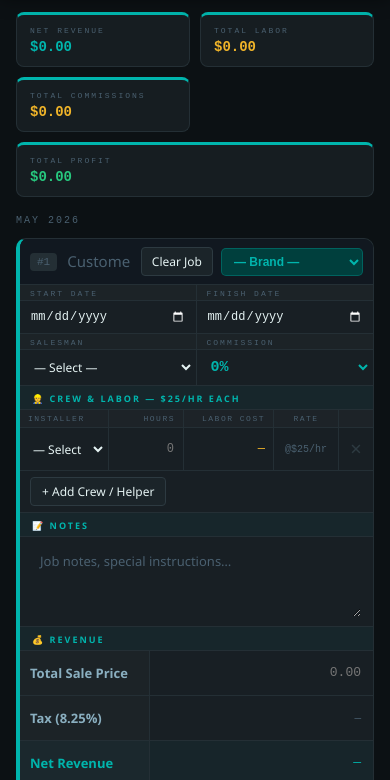
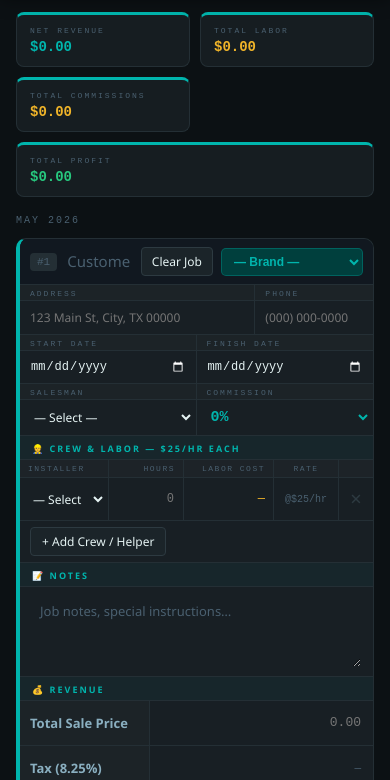
Before and after one commit to Just1Norm/nexwave-job-costing, a plain HTML site: page index.html in a window 390 px wide. Shown: the part 64-844 px from the top of the page. Drawn offline with Linux system fonts and the light colour scheme.

Commit message:
Add address and phone fields to job form

```diff
--- a/index.html
+++ b/index.html
@@ -66,6 +66,11 @@ button{cursor:pointer;font-family:inherit;border:none;outline:none;transition:al
 .jmeta-cell select{cursor:pointer}
 .jmeta-cell select option{background:#1b2429;color:var(--white)}
 .comm-sel{color:var(--teal) !important;font-family:monospace !important;font-size:15px !important;font-weight:700 !important}
+.jcontact{display:grid;grid-template-columns:2fr 1fr;border-bottom:1px solid var(--border)}
+.jcontact-cell{border-right:1px solid var(--border)}
+.jcontact-cell:last-child{border-right:none}
+.jcontact-cell input{width:100%;background:transparent;border:2px solid transparent;color:var(--white);font-family:inherit;font-size:12px;padding:6px 8px;outline:none;display:block}
+.jcontact-cell input:focus{background:var(--teal-glow);border-color:var(--teal)}
 input[type="date"]{color-scheme:dark;font-family:monospace}
 .jbody{display:grid;grid-template-columns:1fr}
 .jcol{border-right:none}
@@ -278,7 +283,7 @@ let saveTimer=null, clearArmed=false, _n=0;
 
 function uid(){return Date.now().toString(36)+(++_n);}
 function makeCrew(){return{id:uid(),name:'',hours:''};}
-function makeJob(){return{id:uid(),customer:'',brand:'',salesman:'',commPct:'0',startDate:'',finishDate:'',salePrice:'',materialCost:'',miscCost:'',notes:'',crew:[makeCrew()]};}
+function makeJob(){return{id:uid(),customer:'',brand:'',salesman:'',commPct:'0',address:'',phone:'',startDate:'',finishDate:'',salePrice:'',materialCost:'',miscCost:'',notes:'',crew:[makeCrew()]};}
 function pf(v){return parseFloat(v)||0;}
 function fmt(n){if(isNaN(n)||n===null)return'—';const abs=Math.abs(n).toFixed(2).replace(/\B(?=(\d{3})+(?!\d))/g,',');return(n<0?'($':'$')+abs+(n<0?')':'');}
 function esc(v){if(v==null)return'';return String(v).replace(/&/g,'&amp;').replace(/"/g,'&quot;').replace(/</g,'&lt;').replace(/>/g,'&gt;');}
@@ -329,6 +334,16 @@ function buildCard(job,idx){
       <select class="brand-sel" onchange="setJob('${job.id}','brand',this.value)">
         <option value="">— Brand —</option>${brandOpts(job.brand)}
       </select>
+    </div>
+    <div class="jcontact">
+      <div class="jcontact-cell">
+        <div class="jmeta-lbl">Address</div>
+        <input type="text" value="${esc(job.address)}" placeholder="123 Main St, City, TX 00000" oninput="setJob('${job.id}','address',this.value)">
+      </div>
+      <div class="jcontact-cell">
+        <div class="jmeta-lbl">Phone</div>
+        <input type="tel" value="${esc(job.phone)}" placeholder="(000) 000-0000" oninput="setJob('${job.id}','phone',this.value)">
+      </div>
     </div>
     <div class="jmeta">
       <div class="jmeta-cell"><div class="jmeta-lbl">Start Date</div><input type="date" value="${esc(job.startDate)}" oninput="setJob('${job.id}','startDate',this.value)"></div>
```
